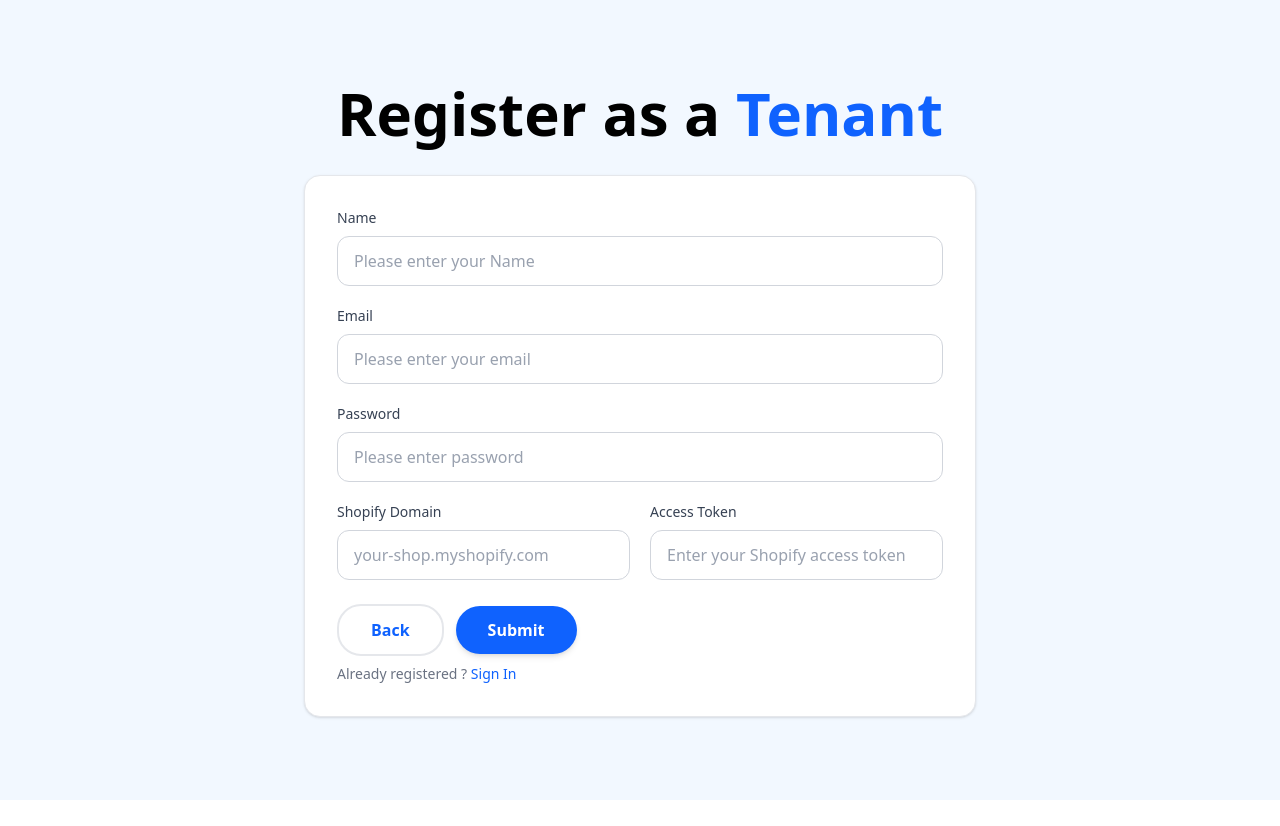
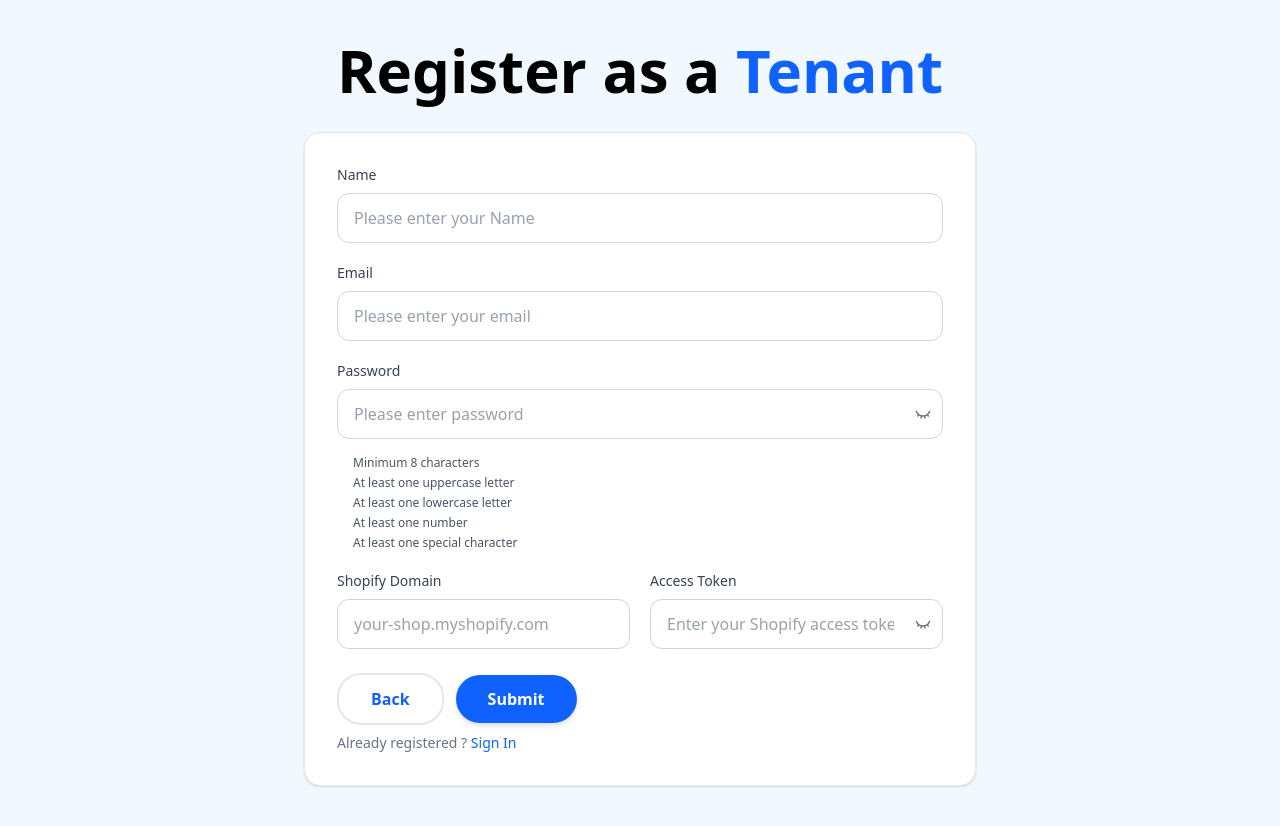
Before and after one commit to Anshul-Sharma01/xeno-assignment-client, a React (Vite) app: page /sign-up in a window 1280 px wide. Before the commit the page ends 800 px from the top, so only its background shows below. Built offline with nearby package versions, Linux system fonts and the light colour scheme; no server answers.

Commit message:
Enhanced password requirements and added the view password button

```diff
--- a/src/Pages/SignIn.tsx
+++ b/src/Pages/SignIn.tsx
@@ -6,6 +6,8 @@ import { useEffect, useState } from "react";
 import toast from "react-hot-toast";
 import { loginTenant } from "../redux/slices/authSlice";
 import { useSelector } from "react-redux";
+import { LuEye, LuEyeClosed  } from "react-icons/lu";
+
 
 
 interface LoginFormData{
@@ -25,6 +27,7 @@ const SignIn : React.FC = () => {
         email : "",
         password : ""
     })
+    const [showPassword, setShowPassword] = useState<boolean>(false);
 
     useEffect(() => {
         if(isLoggedIn) navigate("/");
@@ -71,9 +74,18 @@ const SignIn : React.FC = () => {
 
                     <div className="flex flex-col gap-2 md:col-span-2">
                         <label htmlFor="password" className="text-sm font-medium text-gray-700">Password</label>
-                        <input type="password" id="password" name="password" value={formData?.password} placeholder="Please enter password" className="w-full bg-white rounded-xl px-4 py-3 border border-gray-300 placeholder:text-gray-400 focus:outline-none focus:ring-2 focus:ring-[#0F62FE] focus:border-transparent"
-                        onChange={handleChange}
-                        />
+                        <div className="relative">
+                            <input type={showPassword ? "text" : "password"} id="password" name="password" value={formData?.password} placeholder="Please enter password" className="w-full bg-white rounded-xl px-4 py-3 border border-gray-300 placeholder:text-gray-400 focus:outline-none focus:ring-2 focus:ring-[#0F62FE] focus:border-transparent pr-12"
+                            onChange={handleChange}
+                            />
+                            <button type="button" aria-label="Toggle password visibility" onClick={() => setShowPassword((prev) => !prev)} className="absolute inset-y-0 right-0 px-3 flex items-center text-gray-500 hover:text-gray-700">
+                                {showPassword ? (
+                                    <LuEye/>
+                                ) : (
+                                    <LuEyeClosed/>
+                                )}
+                            </button>
+                        </div>
                     </div>
 
 
--- a/src/Pages/SignUp.tsx
+++ b/src/Pages/SignUp.tsx
@@ -6,6 +6,8 @@ import { useEffect, useState } from "react";
 import toast from "react-hot-toast";
 import { registerTenant } from "../redux/slices/authSlice";
 import { useSelector } from "react-redux";
+import { LuEye, LuEyeClosed  } from "react-icons/lu";
+
 
 
 interface RegisterData{
@@ -30,6 +32,27 @@ const SignUp : React.FC = () => {
         shopifyDomain : "",
         accessToken : ""
     })
+    const [showPassword, setShowPassword] = useState<boolean>(false);
+    const [passwordTouched, setPasswordTouched] = useState<boolean>(false);
+
+    const passwordRules = {
+        minLength: 8,
+        hasUpper: /[A-Z]/,
+        hasLower: /[a-z]/,
+        hasNumber: /[0-9]/,
+        hasSpecial: /[^A-Za-z0-9]/
+    };
+
+    const isPasswordValid = (() => {
+        const pwd = registerData.password || "";
+        return (
+            pwd.length >= passwordRules.minLength &&
+            passwordRules.hasUpper.test(pwd) &&
+            passwordRules.hasLower.test(pwd) &&
+            passwordRules.hasNumber.test(pwd) &&
+            passwordRules.hasSpecial.test(pwd)
+        );
+    })();
 
     useEffect(() => {
         if(isLoggedIn) navigate("/");
@@ -39,6 +62,10 @@ const SignUp : React.FC = () => {
         e.preventDefault();
         if(!registerData?.email || !registerData?.name || !registerData?.password || !registerData?.shopifyDomain || !registerData?.accessToken){
             toast.error("All fields are mandatory !!");
+            return;
+        }
+        if(!isPasswordValid){
+            toast.error("Password does not meet the requirements.");
             return;
         }
         const res = await dispatch(registerTenant(registerData));
@@ -78,7 +105,38 @@ const SignUp : React.FC = () => {
 
                     <div className="flex flex-col gap-2 md:col-span-2">
                         <label htmlFor="password" className="text-sm font-medium text-gray-700">Password</label>
-                        <input value={registerData?.password} onChange={handleChange} type="password" id="password" name="password" placeholder="Please enter password" className="w-full bg-white rounded-xl px-4 py-3 border border-gray-300 placeholder:text-gray-400 focus:outline-none focus:ring-2 focus:ring-[#0F62FE] focus:border-transparent"/>
+                        <div className="relative">
+                            <input value={registerData?.password} onChange={(e) => { handleChange(e); if(!passwordTouched) setPasswordTouched(true); }} onBlur={() => setPasswordTouched(true)} type={showPassword ? "text" : "password"} id="password" name="password" placeholder="Please enter password" className="w-full bg-white rounded-xl px-4 py-3 border border-gray-300 placeholder:text-gray-400 focus:outline-none focus:ring-2 focus:ring-[#0F62FE] focus:border-transparent pr-12"/>
+                            <button type="button" aria-label="Toggle password visibility" onClick={() => setShowPassword((prev) => !prev)} className="absolute inset-y-0 right-0 px-3 flex items-center text-gray-500 hover:text-gray-700">
+                                {showPassword ? (
+                                    <LuEye/>
+                                ) : (
+                                    <LuEyeClosed/>
+                                )}
+                            </button>
+                        </div>
+                        <div className="mt-2 text-xs text-gray-600 space-y-1">
+                            <div className={`flex items-center gap-2 ${registerData.password.length >= passwordRules.minLength ? "text-green-600" : ""}`}>
+                                <span className="inline-block h-2 w-2 rounded-full ${registerData.password.length >= passwordRules.minLength ? 'bg-green-600' : 'bg-gray-300'}"></span>
+                                Minimum {passwordRules.minLength} characters
+                            </div>
+                            <div className={`flex items-center gap-2 ${passwordRules.hasUpper.test(registerData.password) ? "text-green-600" : ""}`}>
+                                <span className="inline-block h-2 w-2 rounded-full ${passwordRules.hasUpper.test(registerData.password) ? 'bg-green-600' : 'bg-gray-300'}"></span>
+                                At least one uppercase letter
+                            </div>
+                            <div className={`flex items-center gap-2 ${passwordRules.hasLower.test(registerData.password) ? "text-green-600" : ""}`}>
+                                <span className="inline-block h-2 w-2 rounded-full ${passwordRules.hasLower.test(registerData.password) ? 'bg-green-600' : 'bg-gray-300'}"></span>
+                                At least one lowercase letter
+                            </div>
+                            <div className={`flex items-center gap-2 ${passwordRules.hasNumber.test(registerData.password) ? "text-green-600" : ""}`}>
+                                <span className="inline-block h-2 w-2 rounded-full ${passwordRules.hasNumber.test(registerData.password) ? 'bg-green-600' : 'bg-gray-300'}"></span>
+                                At least one number
+                            </div>
+                            <div className={`flex items-center gap-2 ${passwordRules.hasSpecial.test(registerData.password) ? "text-green-600" : ""}`}>
+                                <span className="inline-block h-2 w-2 rounded-full ${passwordRules.hasSpecial.test(registerData.password) ? 'bg-green-600' : 'bg-gray-300'}"></span>
+                                At least one special character
+                            </div>
+                        </div>
                     </div>
 
                     <div className="flex flex-col gap-2">
@@ -88,7 +146,16 @@ const SignUp : React.FC = () => {
 
                     <div className="flex flex-col gap-2">
                         <label htmlFor="token" className="text-sm font-medium text-gray-700">Access Token</label>
-                        <input value={registerData?.accessToken} onChange={handleChange} type="password" id="token" name="accessToken" placeholder="Enter your Shopify access token" className="w-full bg-white rounded-xl px-4 py-3 border border-gray-300 placeholder:text-gray-400 focus:outline-none focus:ring-2 focus:ring-[#0F62FE] focus:border-transparent"/>
+                        <div className="relative">
+                            <input value={registerData?.accessToken} onChange={handleChange} type={showPassword ? "text" : "password"} id="token" name="accessToken" placeholder="Enter your Shopify access token" className="w-full bg-white rounded-xl px-4 py-3 border border-gray-300 placeholder:text-gray-400 focus:outline-none focus:ring-2 focus:ring-[#0F62FE] focus:border-transparent pr-12"/>
+                            <button type="button" aria-label="Toggle access token visibility" onClick={() => setShowPassword((prev) => !prev)} className="absolute inset-y-0 right-0 px-3 flex items-center text-gray-500 hover:text-gray-700">
+                                {showPassword ? (
+                                    <LuEye/>
+                                ) : (
+                                    <LuEyeClosed/>
+                                )}
+                            </button>
+                        </div>
                     </div>
                 </div>
 
```
